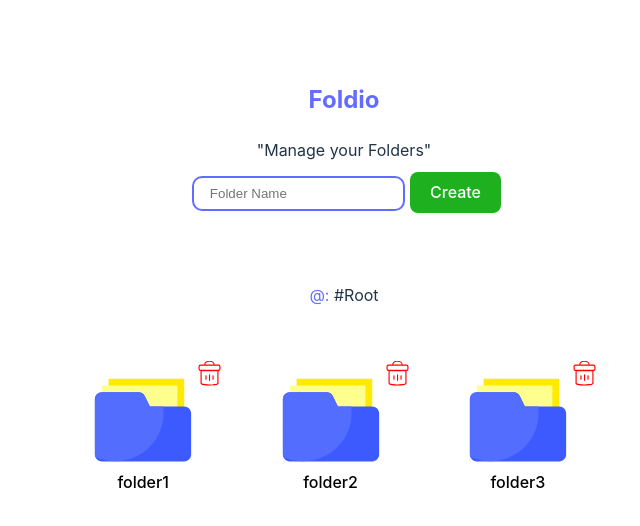
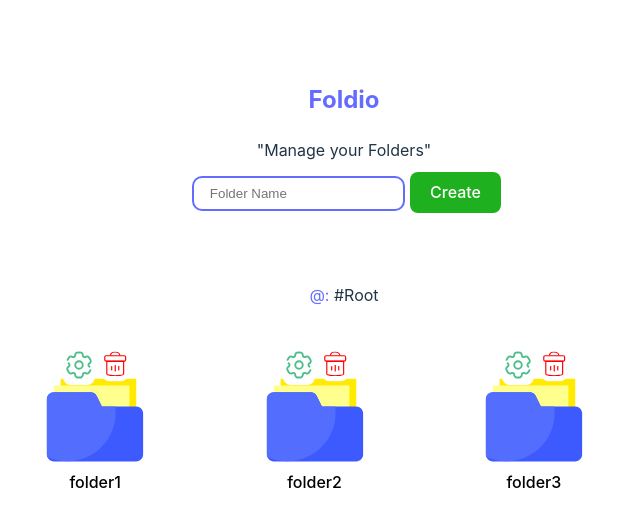
Before and after one commit to h-zahar/foldio-react, a React (Vite) app: page / in a window 1280 px wide. Shown: the top 526 px of the page, without its empty margins (296-936 px from the left). Built offline with nearby package versions, Linux system fonts and the light colour scheme.

Commit message:
Implemented Realtime Color Setting

```diff
--- a/src/App.css
+++ b/src/App.css
@@ -22,13 +22,13 @@
 }
 
 .delete-btn {
-  transform: translate(-100%, -330%) scale(1);
+  transform: translate(-390%, -360%) scale(1);
   padding: 0;
 }
 
 .delete-btn:hover {
   border-color: transparent;
-  transform: translate(-100%, -330%) scale(1.2);
+  transform: translate(-390%, -360%) scale(1.2);
   transition: all 0.5s;
 }
 
--- a/src/App.jsx
+++ b/src/App.jsx
@@ -4,6 +4,7 @@ import Navigation from "./components/Navigation";
 import FolderCreation from "./components/FolderCreation";
 // import HomeIcon from "./components/HomeIcon";
 import Dialog from "./components/Dialog";
+import Settings from "./components/Settings";
 
 function App() {
   // const folders1 = {
@@ -174,6 +175,31 @@ function App() {
     // console.log(temp2);
   };
 
+  const handleSettings = (e, value) => {
+    const changedFolder = e.id;
+    const tmp = { ...renderedFolders };
+    tmp.children[changedFolder].color = value;
+    // console.log(tmp);
+    setRenderedFolders(tmp);
+    localStorage.setItem("renderedFolders", JSON.stringify(tmp));
+
+    const temp2 = { ...allFolders };
+
+    let currentFolder = temp2;
+
+    path.map((p) => {
+      const currentKey = p[0];
+      currentFolder.children[currentKey] =
+        currentFolder.children[currentKey] || {};
+      currentFolder = currentFolder.children[currentKey];
+    });
+
+    currentFolder.children[changedFolder].color = value;
+
+    setAllFolders(temp2);
+    localStorage.setItem("allFolders", JSON.stringify(temp2));
+  };
+
   const handleAccess = (e) => {
     if (path[path.length - 1] === path[Number(e.currentTarget.id)]) return;
     let tmp = { ...allFolders };
@@ -200,6 +226,11 @@ function App() {
     setIsDeleteModalOpen(!isDeleteModalOpen);
   };
 
+  const handleChangeModal = (e) => {
+    setCurrNewEvent(e.currentTarget);
+    setIsSettingsModalOpen(!isSettingsModalOpen);
+  };
+
   const [renderedFolders, setRenderedFolders] = useState(folders);
   const [folderName, setFolderName] = useState("");
   // const [clicked, setClicked] = useState("");
@@ -207,12 +238,17 @@ function App() {
   const [allFolders, setAllFolders] = useState(folders);
   const [isDeleteModalOpen, setIsDeleteModalOpen] = useState(false);
   const [currEvent, setCurrEvent] = useState(null);
+  const [currNewEvent, setCurrNewEvent] = useState(null);
+
+  const [folderColor, setFolderColor] = useState("default");
   // console.log(path);
+  const [isSettingsModalOpen, setIsSettingsModalOpen] = useState(false);
 
   useEffect(() => {
     const frs = JSON.parse(localStorage.getItem("allFolders"));
     const rFrs = JSON.parse(localStorage.getItem("renderedFolders"));
     const pth = JSON.parse(localStorage.getItem("path"));
+    const fc = JSON.parse(localStorage.getItem("folderColor"));
 
     if (frs === null) {
       setAllFolders(folders);
@@ -220,11 +256,13 @@ function App() {
       setRenderedFolders(folders);
       localStorage.setItem("renderedFolders", JSON.stringify(folders));
       setPath([]);
+      setFolderColor("default");
       localStorage.setItem("path", JSON.stringify([]));
     } else {
       setAllFolders(frs);
       setRenderedFolders(rFrs);
       setPath(pth);
+      setFolderColor(fc);
     }
   }, []);
 
@@ -270,6 +308,7 @@ function App() {
       <Navigation
         handleNavigation={handleNavigation}
         handleDelete={handleModal}
+        handleChange={handleChangeModal}
         renderedFolders={renderedFolders}
       />
       <br />
@@ -287,6 +326,14 @@ function App() {
         handleDelete={handleDelete}
         e={currEvent}
       />
+      <Settings
+        isOpen={isSettingsModalOpen}
+        handleChange={handleSettings}
+        setIsOpen={setIsSettingsModalOpen}
+        folderColor={folderColor}
+        setFolderColor={setFolderColor}
+        e={currNewEvent}
+      />
     </>
   );
 }
--- a/src/components/FolderIcon.jsx
+++ b/src/components/FolderIcon.jsx
@@ -1,9 +1,31 @@
-import Icon from "../assets/icons/folder-icon.svg";
-
-const FolderIcon = ({ width = 50, height = 50 }) => {
+const FolderIcon = ({ width = 50, height = 50, color = "default" }) => {
   return (
     <div>
-      <img src={Icon} width={width} height={height} />
+      <svg
+        width={width}
+        height={height}
+        viewBox="0 0 1024 1024"
+        className="icon"
+        version="1.1"
+        xmlns="http://www.w3.org/2000/svg"
+      >
+        <path
+          d="M242.3 743.4h603.4c27.8 0 50.3-22.5 50.3-50.3V192H192v501.1c0 27.8 22.5 50.3 50.3 50.3z"
+          fill="#FFEA00"
+        />
+        <path
+          d="M178.3 807.4h603.4c27.8 0 50.3-22.5 50.3-50.3V256H128v501.1c0 27.8 22.5 50.3 50.3 50.3z"
+          fill="#FFFF8D"
+        />
+        <path
+          d="M960 515v384c0 35.3-28.7 64-64 64H128c-35.3 0-64-28.7-64-64V383.8c0-35.3 28.7-64 64-64h344.1c24.5 0 46.8 13.9 57.5 35.9l46.5 95.3H896c35.3 0 64 28.7 64 64z"
+          fill={color === "default" ? "#3D5AFE" : color}
+        />
+        <path
+          d="M704 512c0-20.7-1.4-41.1-4.1-61H576.1l-46.5-95.3c-10.7-22-33.1-35.9-57.5-35.9H128c-35.3 0-64 28.7-64 64V899c0 6.7 1 13.2 3 19.3C124.4 945 188.5 960 256 960c247.4 0 448-200.6 448-448z"
+          fill={color === "default" ? "#536DFE" : color}
+        />
+      </svg>
     </div>
   );
 };
--- a/src/components/Navigation.jsx
+++ b/src/components/Navigation.jsx
@@ -1,7 +1,13 @@
 import DeleteIcon from "./DeleteIcon";
 import FolderIcon from "./FolderIcon";
+import SettingsIcon from "./SettingsIcon";
 
-const Navigation = ({ renderedFolders, handleNavigation, handleDelete }) => {
+const Navigation = ({
+  renderedFolders,
+  handleNavigation,
+  handleDelete,
+  handleChange,
+}) => {
   return (
     <>
       {Object.keys(renderedFolders.children).length === 0 && (
@@ -16,12 +22,28 @@ const Navigation = ({ renderedFolders, handleNavigation, handleDelete }) => {
               value={renderedFolders.children[f].name}
               onClick={handleNavigation}
             >
-              <FolderIcon width={110} height={110} />
+              <FolderIcon
+                width={110}
+                height={110}
+                color={renderedFolders.children[f]?.color}
+              />
               {renderedFolders.children[f].name}
+            </button>
+            <button
+              id={f}
+              style={{
+                transform: "translate(-350%, -300%)",
+                padding: 0,
+                background: "white",
+                border: "1px solid transparent",
+              }}
+              onClick={handleChange}
+            >
+              <SettingsIcon />
             </button>
             <button id={f} className="delete-btn" onClick={handleDelete}>
               <DeleteIcon width={25} height={25} />
-            </button>
+            </button>{" "}
           </div>
         );
       })}
--- /dev/null
+++ b/src/components/Settings.jsx
@@ -0,0 +1,29 @@
+const Settings = ({
+  isOpen,
+  setIsOpen,
+  folderColor,
+  setFolderColor,
+  handleChange,
+  e,
+}) => {
+  //   console.log(folderColor);
+  if (!isOpen) return <></>;
+  return (
+    <div style={{ width: 400, padding: 20, background: "pink" }}>
+      <label htmlFor="colorpicker">Color:</label>
+      <input
+        type="color"
+        id="colorpicker"
+        defaultValue={
+          folderColor === "default" || folderColor === null
+            ? "#000fff"
+            : folderColor
+        }
+        style={{ cursor: "pointer", background: "pink" }}
+        onChange={(event) => handleChange(e, event.target.value)}
+      />
+    </div>
+  );
+};
+
+export default Settings;
--- /dev/null
+++ b/src/components/SettingsIcon.jsx
@@ -0,0 +1,11 @@
+import Icon from "../assets/icons/settings-icon.svg";
+
+const SettingsIcon = () => {
+  return (
+    <div>
+      <img src={Icon} width={30} height={30} />
+    </div>
+  );
+};
+
+export default SettingsIcon;
```
Also changed, not shown: src/assets/icons/settings-icon.svg (added).
